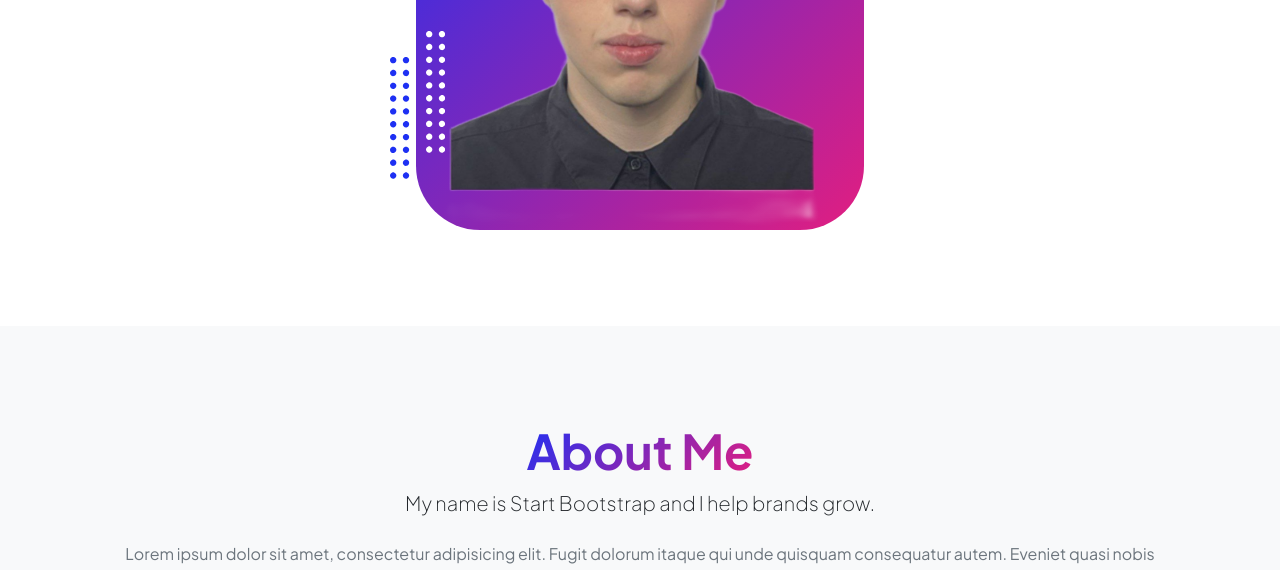
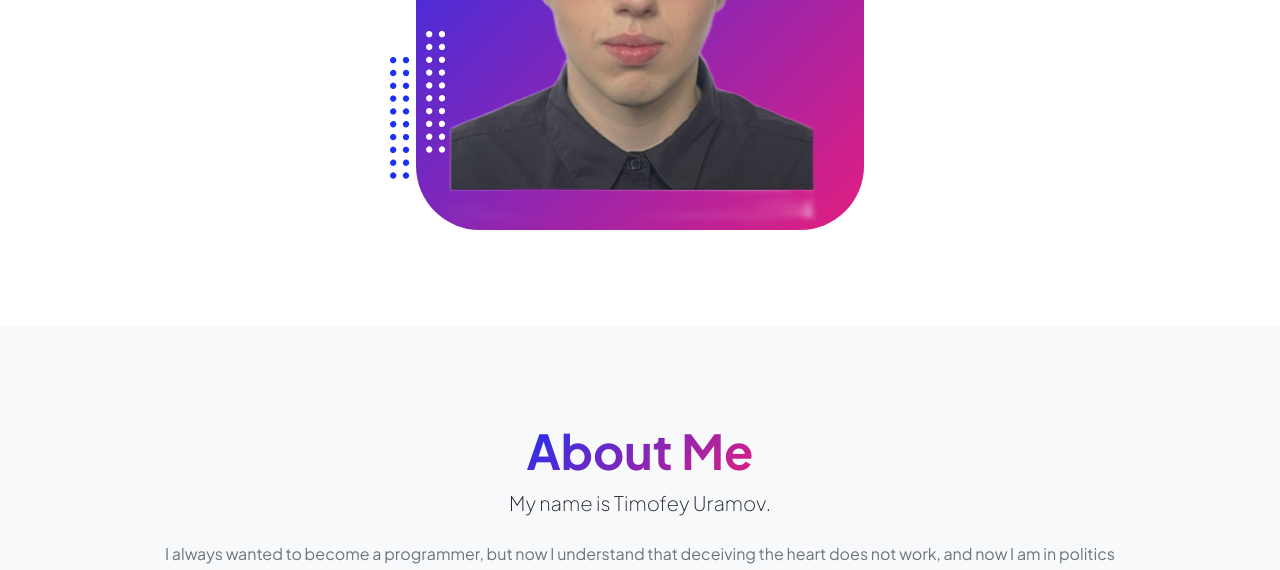
Before and after one commit to tellmemerci/web-development-2024, a website: page lab_1_1/startbootstrap-personal-gh-pages/index.html in a window 1280 px wide. Shown: the part 739-1309 px from the top of the page. Drawn offline with nearby package versions, Linux system fonts and the light colour scheme.

Commit message:
first commit

```diff
--- a/startbootstrap-personal-gh-pages/index.html
+++ b/lab_1_1/startbootstrap-personal-gh-pages/index.html
@@ -182,8 +182,8 @@
                         <div class="col-xxl-8">
                             <div class="text-center my-5">
                                 <h2 class="display-5 fw-bolder"><span class="text-gradient d-inline">About Me</span></h2>
-                                <p class="lead fw-light mb-4">My name is Start Bootstrap and I help brands grow.</p>
-                                <p class="text-muted">Lorem ipsum dolor sit amet, consectetur adipisicing elit. Fugit dolorum itaque qui unde quisquam consequatur autem. Eveniet quasi nobis aliquid cumque officiis sed rem iure ipsa! Praesentium ratione atque dolorem?</p>
+                                <p class="lead fw-light mb-4">My name is Timofey Uramov.</p>
+                                <p class="text-muted">I always wanted to become a programmer, but now I understand that deceiving the heart does not work, and now I am in politics</p>
                                 <div class="d-flex justify-content-center fs-2 gap-4">
                                     <a class="text-gradient" href="#!"><i class="bi bi-twitter"></i></a>
                                     <a class="text-gradient" href="#!"><i class="bi bi-linkedin"></i></a>
```
Also changed, not shown: lab_1_1/startbootstrap-personal-gh-pages/assets/cute uramov.png (renamed from startbootstrap-personal-gh-pages/assets/cute uramov.png), lab_1_1/startbootstrap-personal-gh-pages/assets/favicon.ico (renamed from startbootstrap-personal-gh-pages/assets/favicon.ico), lab_1_1/startbootstrap-personal-gh-pages/contact.html (renamed from startbootstrap-personal-gh-pages/contact.html), lab_1_1/startbootstrap-personal-gh-pages/css/styles.css (renamed from startbootstrap-personal-gh-pages/css/styles.css), lab_1_1/startbootstrap-personal-gh-pages/js/scripts.js (renamed from startbootstrap-personal-gh-pages/js/scripts.js), lab_1_1/startbootstrap-personal-gh-pages/projects.html (renamed from startbootstrap-personal-gh-pages/projects.html), lab_1_1/startbootstrap-personal-gh-pages/resume.html (renamed from startbootstrap-personal-gh-pages/resume.html).
